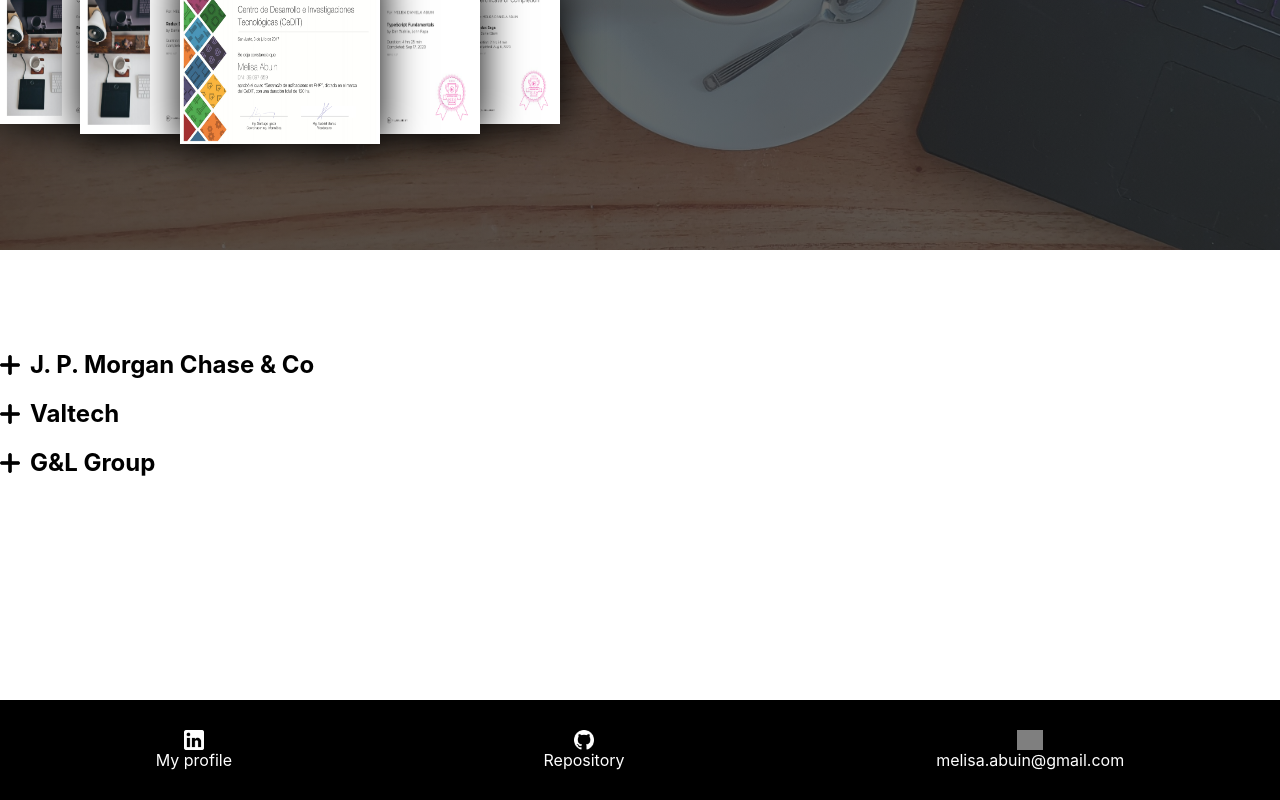
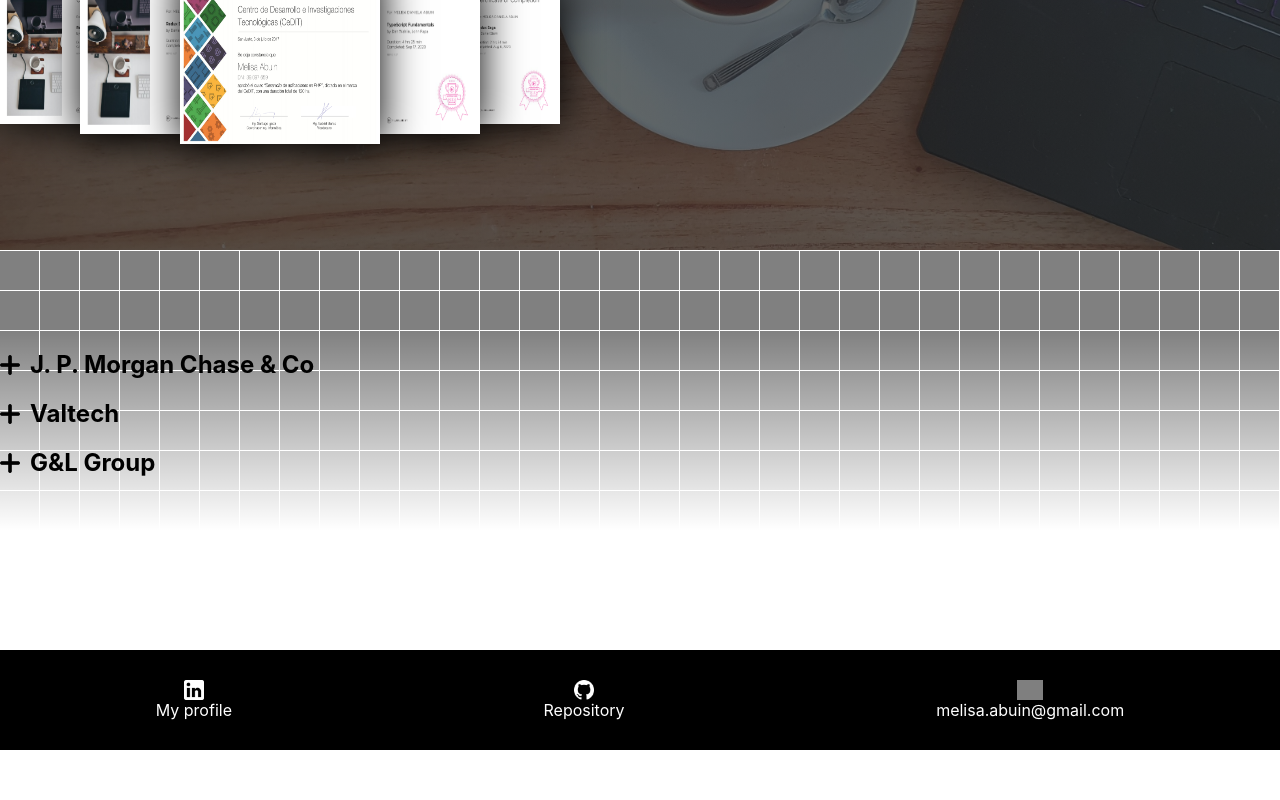
Before and after one commit to melisa-abuin/my-resume-online, a Next.js app: page / in a window 1280 px wide. Shown: the part 1851-2651 px from the top of the page. After the commit the page ends 2601 px from the top, so only its background shows below. Built offline with nearby package versions, Linux system fonts and the light colour scheme; grey boxes are pictures that could not be loaded.

Commit message:
adding first background approach

```diff
--- a/components/work-experience-section/background/styles.js
+++ b/components/work-experience-section/background/styles.js
@@ -6,11 +6,38 @@ export const Container = styled.div`
   max-width: 1300px;
   padding: 80px 0;
   height: 450px;
+  z-index: 1;
+  position: absolute;
   box-sizing: border-box;
 `
 export const Wrapper =  styled.div`
   width: 100%;
-  display: flex;
-  flex-direction: row;
-  justify-content: center;
+  height: 400px;
+  position: relative;
+
+  &::before {
+    content: "";
+    width: 100%;
+    height: 100%;
+    position: absolute;
+    top: 0;
+    left: 0;
+    pointer-events: none;
+    z-index: -1;
+    background-image:
+      linear-gradient(white 3%, transparent 3%),
+      linear-gradient(to right, grey 97%, white 9%);
+    background-size: 40px 40px;
+  }
+  &::after {
+    content: "";
+    width: 100%;
+    height: 100%;
+    position: absolute;
+    top: 0;
+    left: 0;
+    pointer-events: none;
+    z-index: -1;
+    background-image: linear-gradient(to top,white 30%, transparent  80%);
+  }
 `
```
Also changed, not shown: .babelrc.
